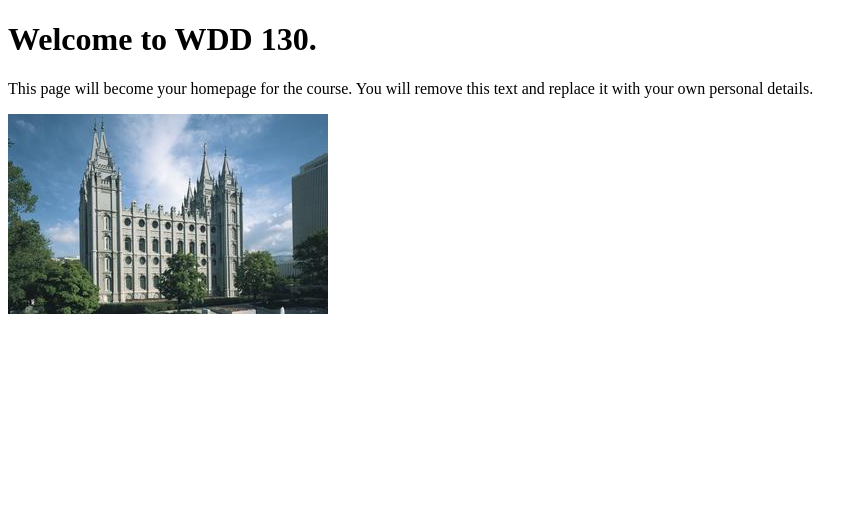
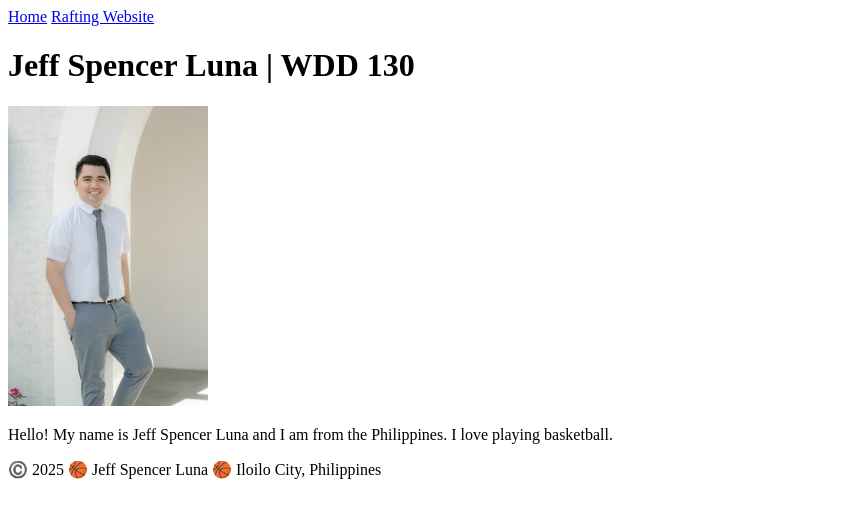
Before and after one commit to spens30/wdd130, a plain HTML site: page index.html in a window 1280 px wide. Shown: the whole page, without its empty margins (0-868 px from the left). Drawn offline with Linux system fonts and the light colour scheme.

Commit message:
Add spens index

```diff
--- a/index.html
+++ b/index.html
@@ -1,14 +1,29 @@
 <!DOCTYPE html>
 <html lang="en">
+
 <head>
     <meta charset="UTF-8">
     <meta name="viewport" content="width=device-width, initial-scale=1.0">
-    <title>WDD 130 | Personal Homepage</title>
+    <title>Jeff Spencer Luna | WDD 130</title>
 </head>
+
 <body>
-    <h1>Welcome to WDD 130.</h1>
-    <p>This page will become your homepage for the course. You will remove this text and replace it with your own personal details.</p>
+    <header>
+        <nav>
+            <a href="#">Home</a>
+            <a href="wwr/">Rafting Website</a>
+        </nav>
+    </header>
+    <main>
+        <h1>Jeff Spencer Luna | WDD 130</h1>
+        <img src="profile.jpg" alt="Hello, my name Jeff Spencer Luna." width="200">
+        <p>Hello! My name is Jeff Spencer Luna and I am from the Philippines. I love playing basketball. </p>
+    </main>
+    <footer>
+        <p>©️ 2025 🏀 Jeff Spencer Luna 🏀 Iloilo City, Philippines </p>
+    </footer>
 
-    <img src="images/salt-lake-temple.jpg" alt="The Salt Lake Temple.">
+
 </body>
+
 </html>
```
Also changed, not shown: profile.jpg (added).
